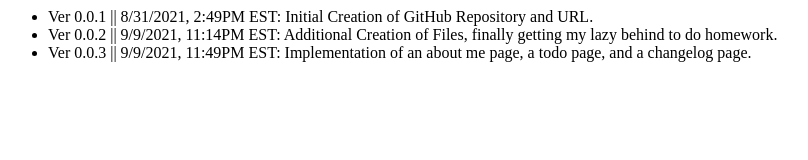
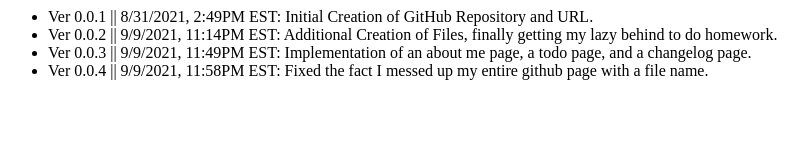
Before and after one commit to donomess/donomess.github.io, a plain HTML site: page Changelog.html in a window 1280 px wide. Shown: the whole page, without its empty margins (0-808 px from the left). Drawn offline with Linux system fonts and the light colour scheme.

Commit message:
Updated changelog.

```diff
--- a/Changelog.html
+++ b/Changelog.html
@@ -7,6 +7,7 @@
             <li>Ver 0.0.1 || 8/31/2021, 2:49PM EST: Initial Creation of GitHub Repository and URL.</li>
             <li>Ver 0.0.2 || 9/9/2021, 11:14PM EST: Additional Creation of Files, finally getting my lazy behind to do homework.</li>
             <li>Ver 0.0.3 || 9/9/2021, 11:49PM EST: Implementation of an about me page, a todo page, and a changelog page.</li>
+            <li>Ver 0.0.4 || 9/9/2021, 11:58PM EST: Fixed the fact I messed up my entire github page with a file name.</li>
         </ul>
     </body>
 </html>
```
